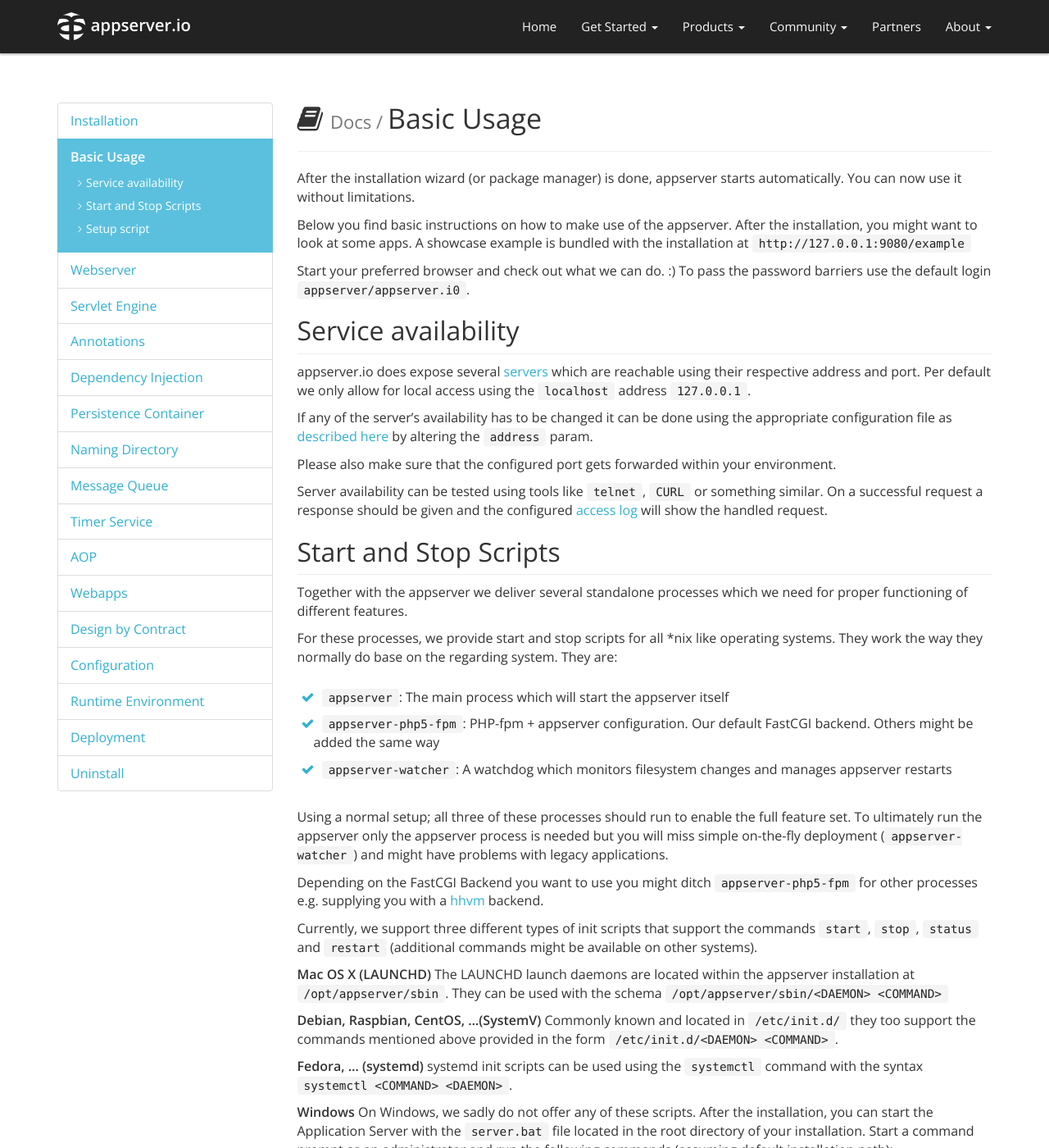
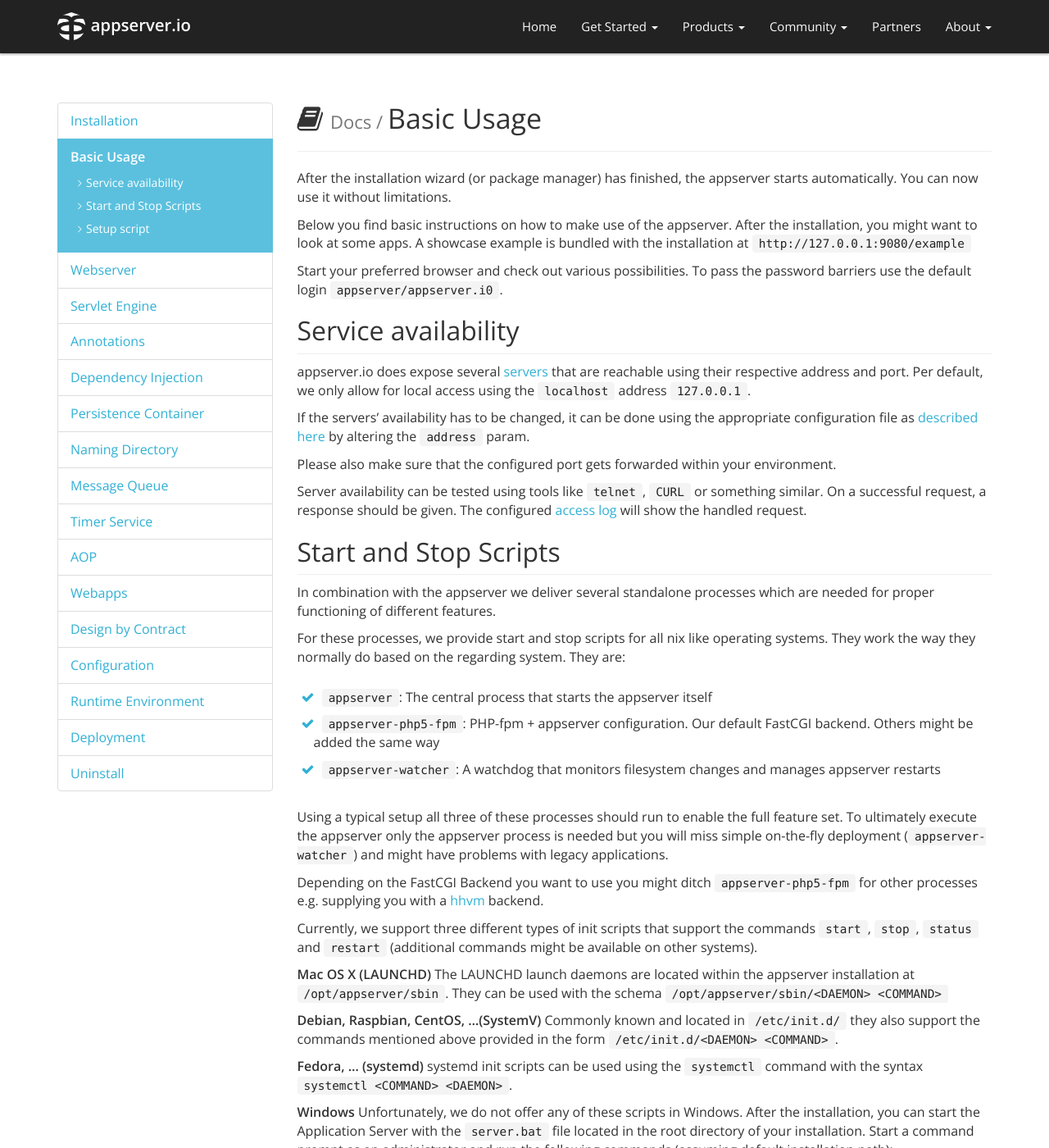
Before and after one commit to appserver-io/appserver, a Jekyll site: the page built from _docs/basic-usage.md, in a window 1280 px wide and 1400 px high. Shown: the whole window at 82% size. Built offline with Jekyll 4.4.1, drawn with Linux system fonts in a browser that asks for light colours; nearby versions of some CDN libraries; library files that are not in the unit come from our copies; Markdown is read by kramdown in place of the engine named in the settings; some of the changed text lies outside the part shown.

Commit message:
Update basic-usage.md
Grammatical and spelling changes.

````diff
--- a/_docs/basic-usage.md
+++ b/_docs/basic-usage.md
@@ -15,42 +15,42 @@
 permalink: /get-started/documentation/basic-usage.html
 ---
 
-After the installation wizard (or package manager) is done, appserver starts automatically. You can now use it without limitations.
+After the installation wizard (or package manager) has finished, the appserver starts automatically. You can now use it without limitations.
 
 Below you find basic instructions on how to make use of the appserver. After the installation, you might want to look at some apps. A showcase example is bundled with the installation at `http://127.0.0.1:9080/example`
 
-Start your preferred browser and check out what we can do. :) To pass the password barriers use
+Start your preferred browser and check out various possibilities. To pass the password barriers use
 the default login `appserver/appserver.i0`.
 
 ## Service availability
 
-appserver.io does expose several [servers]({{ "/get-started/documentation/configuration.html#server-configuration" | prepend: site.baseurl }}) which are reachable using their respective address and port.
-Per default we only allow for local access using the `localhost` address `127.0.0.1`.
+appserver.io does expose several [servers]({{ "/get-started/documentation/configuration.html#server-configuration" | prepend: site.baseurl }}) that are reachable using their respective address and port.
+Per default, we only allow for local access using the `localhost` address `127.0.0.1`.
 
-If any of the server's availability has to be changed it can be done using the appropriate configuration file as [described here]({{ "/get-started/documentation/configuration.html#server-configuration" | prepend: site.baseurl }}) by altering the `address` param.
+If the servers' availability has to be changed, it can be done using the appropriate configuration file as [described here]({{ "/get-started/documentation/configuration.html#server-configuration" | prepend: site.baseurl }}) by altering the `address` param.
 
 Please also make sure that the configured port gets forwarded within your environment.
 
 Server availability can be tested using tools like `telnet`, `CURL` or something similar.
-On a successful request a response should be given and the configured [access log]({{ "/get-started/documentation/configuration.html#optional-configuration" | prepend: site.baseurl }}) will show the handled request.
+On a successful request, a response should be given. The configured [access log]({{ "/get-started/documentation/configuration.html#optional-configuration" | prepend: site.baseurl }}) will show the handled request.
 
 ## Start and Stop Scripts
 
-Together with the appserver we deliver several standalone processes which we need for proper
+In combination with the appserver we deliver several standalone processes which are needed for proper
 functioning of different features.
 
-For these processes, we provide start and stop scripts for all *nix like operating systems.
-They work the way they normally do base on the regarding system. They are:
+For these processes, we provide start and stop scripts for all nix like operating systems.
+They work the way they normally do based on the regarding system. They are:
 
-* `appserver`: The main process which will start the appserver itself
+* `appserver`: The central process that starts the appserver itself
 
 * `appserver-php5-fpm`: PHP-fpm + appserver configuration. Our default FastCGI backend. Others might
   be added the same way
 
-* `appserver-watcher`: A watchdog which monitors filesystem changes and manages appserver restarts
+* `appserver-watcher`: A watchdog that monitors filesystem changes and manages appserver restarts
 
-Using a normal setup; all three of these processes should run to enable the full feature set. To
-ultimately run the appserver only the appserver process is needed but you will miss simple on-the-fly
+Using a typical setup all three of these processes should run to enable the full feature set. To
+ultimately execute the appserver only the appserver process is needed but you will miss simple on-the-fly
 deployment (`appserver-watcher`) and might have problems with legacy applications.
 
 Depending on the FastCGI Backend you want to use you might ditch `appserver-php5-fpm` for other
@@ -64,14 +64,14 @@
 They can be used with the schema `/opt/appserver/sbin/<DAEMON> <COMMAND>`
 
 **Debian, Raspbian, CentOS, ...(SystemV)**
-Commonly known and located in `/etc/init.d/` they too support the commands mentioned above provided
+Commonly known and located in `/etc/init.d/` they also support the commands mentioned above provided
 in the form `/etc/init.d/<DAEMON> <COMMAND>`.
 
 **Fedora, ... (systemd)**
 systemd init scripts can be used using the `systemctl` command with the syntax `systemctl <COMMAND> <DAEMON>`.
 
 **Windows**
-On Windows, we sadly do not offer any of these scripts. After the installation, you can start the
+Unfortunately, we do not offer any of these scripts in Windows. After the installation, you can start the
 Application Server with the ``server.bat`` file located in the root directory of your installation.
 Start a command prompt as an administrator and run the following commands
 (assuming default installation path):
@@ -83,19 +83,19 @@
 
 ## Setup Script
 
-appserver comes with a simple setup mechanism, that will mainly set the correct filesystem permissions for your environment needs.
+appserver.io comes with a simple setup mechanism, which sets the correct filesystem permissions for your environment needs.
 
 ```bash
 sudo /opt/appserver/server.php -s <MODE>
 ```
 
-Actually there are 3 modes you can use to setup the appserver to your environment needs.
+There are three modes you can use to setup the appserver to your environment needs.
 
 | Mode      | Description |
 | ----------| ----------- |
 | `install` | The *install* setup mode will be triggered when installing the appserver on your system. It sets a flag `/opt/appserver/etc/appserver/.is_installed` to indicate if the appserver has been already installed. If the flag file exists the *install* setup mode will not execute. |
 | `prod`    | Use this mode to use the appserver in production mode. The *install* mode which is executed on first time installation represents the *prod* mode. |
-| `dev`     | Sets the correct filesystem permissions for your user account and also let the appserver process itself run as current user which makes it a lot easier for local development. |
+| `dev`     | Set the correct filesystem permissions for your user account and let the appserver process run as a current user that makes it a lot easier for local development. |
 
 This is how it should be executed to be ready for local development.
 
````
